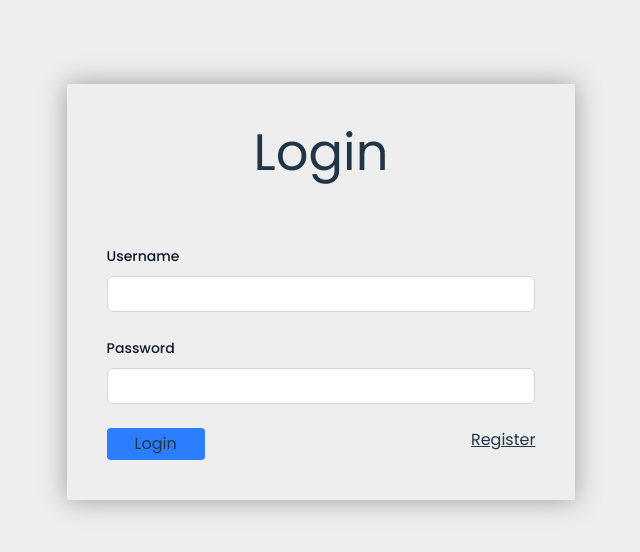
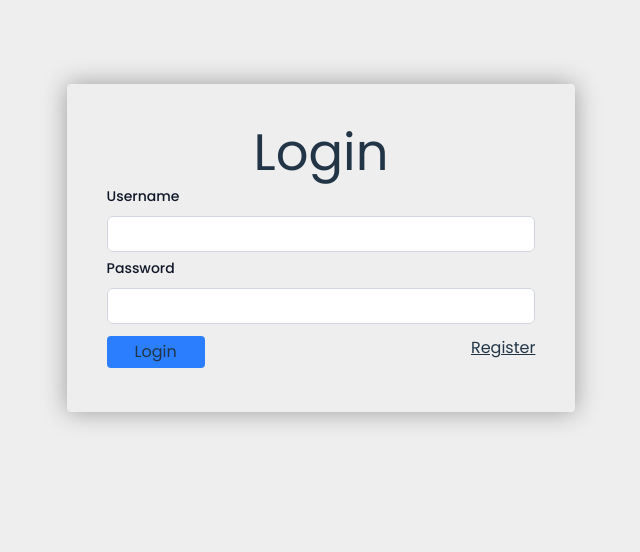
Before and after one commit to VanToanUNIVERSE/quiz-app, a React (Vite) app: page /login in a window 1280 px wide. Shown: the top 552 px of the page, without its empty margins (319-959 px from the left). Built offline with nearby package versions, Linux system fonts and the light colour scheme.

Commit message:
complete demo register

```diff
--- a/src/components/InputGroup.jsx
+++ b/src/components/InputGroup.jsx
@@ -0,0 +1,15 @@
+import React from 'react';
+
+const InputGroup = (props) => {
+    return (
+        <div className='flex flex-col w-full '>
+            <label htmlFor={props.for} className="block text-sm/6 font-medium text-gray-900">{props.label}</label>
+            <div className="mt-2 relative">
+                <input onKeyUp={props.onKeyUp} id={props.id} type={props.type} name={props.name} className="block w-full rounded-md bg-white px-3 py-1.5 text-base text-gray-900 outline-1 -outline-offset-1 outline-gray-300 placeholder:text-gray-400 focus:outline-2 focus:-outline-offset-2 focus:outline-indigo-600 sm:text-sm/6" />
+                <div className=' text-red-400 absolute right-3 top-[50%] translate-y-[-50%]'>{props.error === 'no error' ? <img className=" opacity-70 w-6 h-6 mt-2 -translate-y-0.5" src="/check.png"></img> : props.error} </div>
+            </div>
+        </div>
+    );
+};
+
+export default InputGroup;
--- /dev/null
+++ b/src/components/Message.jsx
@@ -0,0 +1,16 @@
+import React from 'react';
+import { Link } from 'react-router-dom';
+
+const Message = (props) => {
+
+    return (
+        <div className={`w-full h-full backdrop-blur-sm absolute ${props.visible}`}>
+            <div className=' w-[40%] rounded flex flex-col justify-center items-center gap-3 z-10 shadow-2xl p-10 absolute top-[50%] start-[50%] -translate-[50%] bg-amber-50'>
+                <h3 className=' text-3xl'>{props.message}</h3>
+                <Link  to={props.to} ><button className=' px-6 py-3 bg-lime-400 rounded cursor-pointer' onClick={() => props.onClick()}>Ok</button></Link>
+            </div>
+        </div>
+    );
+};
+
+export default Message;
--- /dev/null
+++ b/src/helpers/validators.jsx
@@ -0,0 +1,27 @@
+export const validate = (e, form, setForm, setError) => {
+    const { name, value } = e.target;
+    let message = null;
+
+    if (value.trim() === "") {
+        message = 'Can not empty';
+    } else if (name !== 'fullName' && value.includes(" ")) {
+        message = 'Can not have spaces';
+    } else if (value.length < 5) {
+        message = 'Must have at least 5 characters';
+    } else if (name === 'confirmPassword' && value !== form.password) {
+        message = 'Password and confirm password not match';
+    } else {
+        message = 'no error';
+    }
+
+    setForm(prev => ({
+        ...prev,
+        [name]: value
+    }));
+
+    setError(prev => ({
+        ...prev,
+        [name]: message
+    }));
+
+};
--- a/src/pages/Login.jsx
+++ b/src/pages/Login.jsx
@@ -1,29 +1,41 @@
-import React from 'react';
+import React, { useState } from 'react';
 import { Link } from 'react-router-dom';
+import InputGroup from '../components/InputGroup';
+import { validate } from '../helpers/validators';
 
 const Login = () => {
+    const [error, setError] = useState({});
+    const [form, setForm] = useState({ password: '' });
+    const handleValidate = (e) => {
+        validate(e, form, setForm, setError);
+    }
+    const handleSubmit = (e) => {
+        e.preventDefault();
+        const hasError = Object.values(error).some(
+            (err) => err && err !== 'no error'
+        );
+        const hasEmptyField = Object.values(form).some(
+            (val) => val.trim() === ''
+        );
+
+        if (hasError || hasEmptyField) {
+            alert("Vui lòng nhập đúng thông tin.");
+            return;
+        }
+
+        alert('thanh cong');
+    };
     return (
         <div className='p-1'>
-            <form className='flex flex-col gap-6 p-10 w-[40%] shadow mx-auto mt-20 justify-center items-center'>
+            <form className='flex flex-col gap-1 p-10 w-[40%] shadow mx-auto mt-20 justify-center items-center rounded' method='post' onSubmit={handleSubmit}>
                 <h1>Login</h1>
-                <div className='mt-10 flex flex-col w-full'>
-                    <label for="first-name" className="block text-sm/6 font-medium text-gray-900">Username</label>
-                    <div className="mt-2">
-                        <input id="first-name" type="text" name="first-name" autocomplete="given-name" className="block w-full rounded-md bg-white px-3 py-1.5 text-base text-gray-900 outline-1 -outline-offset-1 outline-gray-300 placeholder:text-gray-400 focus:outline-2 focus:-outline-offset-2 focus:outline-indigo-600 sm:text-sm/6" />
-                    </div>
-                </div>
-                <div className=' flex flex-col w-full'>
-                    <label for="first-name" className="block text-sm/6 font-medium text-gray-900">Password</label>
-                    <div className="mt-2">
-                        <input id="first-name" type="password" name="first-name" autocomplete="given-name" className="block w-full rounded-md bg-white px-3 py-1.5 text-base text-gray-900 outline-1 -outline-offset-1 outline-gray-300 placeholder:text-gray-400 focus:outline-2 focus:-outline-offset-2 focus:outline-indigo-600 sm:text-sm/6" />
-                    </div>
-                </div>
-
-                <div className='flex justify-between w-full'>
-                    <button className='px-7 py-1 bg-blue-500 hover:bg-blue-400 rounded cursor-pointer'>Login</button>
+                <InputGroup label="Username" for="username" id="username" name="username" type="text" onKeyUp={handleValidate} error={error.username}></InputGroup>
+                <InputGroup label="Password" for="password" id="password" name="password" type="password" onKeyUp={handleValidate} error={error.password}></InputGroup>
+                <div className='flex justify-between w-full mt-2'>
+                    <button id='submit-btn' type='submit' className='px-7 py-1 bg-blue-500 hover:bg-blue-400 rounded cursor-pointer'>Login</button>
                     <Link to="/register" className=' underline' >Register</Link>
                 </div>
-
+                <p>{error.typical}</p>
             </form>
         </div>
     );
--- a/src/pages/Register.jsx
+++ b/src/pages/Register.jsx
@@ -1,90 +1,74 @@
 import React, { useState } from 'react';
 import { Link } from 'react-router-dom';
+import InputGroup from '../components/InputGroup';
+import { validate } from '../helpers/validators';
+import Message from '../components/Message';
 
 const Register = () => {
     const [error, setError] = useState({});
     const [form, setForm] = useState({
+        username: '',
         password: '',
-        confirmPassword: ''
+        confirmPassword: '',
+        fullName: ''
+    });
+    const [response, setResponse] = useState({
+        message: '',
+        status: ''
     });
 
-    const validate = (e) => {
-        const { name, value } = e.target;
-        let message = null;
+    const handleValidate = (e) => {
+        validate(e, form, setForm, setError);
+    };
 
-        if (value.trim() === "") {
-            message = 'Can not empty';
+    const handleSubmit = (e) => {
+        e.preventDefault();
+        const hasError = Object.values(error).some(
+            (err) => err && err !== 'no error'
+        );
+        const hasEmptyField = Object.values(form).some(
+            (val) => val.trim() === ''
+        );
+
+        if (hasError || hasEmptyField) {
+            alert("Please fix the errors");
+            return;
         }
-        if (name !== 'fullName' && value.includes(" ")) {
-            message = 'Can not have spaces';
-        } else {
-            if (value.length < 5) {
-                message = 'Must have at least 5 characters';
-            }
-            else {
-                message = 'no error';
-                if (name === 'password') {
-                    setForm(prev => ({ ...prev, password: value }));
+        fetch('http://127.0.0.1:8000/api/users', {
+            method: 'POST',
+            headers: {
+                'Content-Type': 'application/json'
+            },
+            body: JSON.stringify({
+                'username': form.username,
+                'password': form.password,
+                'fullName': form.fullName
+            })
+        })
+            .then(res => res.json())
+            .then(data => setResponse({message: data.message, status: data.status}))
+            .catch(err => console.log("err:", err));
+    };
 
-                }
-                if (name === 'confirmPassword') {
-                    setForm(prev => ({ ...prev, confirmPassword: value }));
-                    if (value !== form.password) {
-                        message = 'Password and confirm password not match';
-                    }
-                }
-            }
-
-
-        }
-        setError(prev => ({
-            ...prev,
-            [name]: message
-        }));
-
-    };
+    const invisible = () => {
+        setResponse({message: '', status: ''});
+    }
 
     return (
         <div className='p-1'>
-            <form className='flex flex-col gap-6 p-10 w-[40%] shadow mx-auto mt-10 justify-center items-center' method='post'>
+            <form method='post' onSubmit={handleSubmit} className='flex flex-col gap-1 p-10 w-[40%] shadow mx-auto mt-5 justify-center items-center rounded' >
                 <h1>Register</h1>
-                <div className='mt-3 flex flex-col w-full'>
-                    <label htmlFor="username" className="block text-sm/6 font-medium text-gray-900">Username</label>
-                    <div className="mt-2">
-                        <input onKeyUp={validate} id="username" type="text" name="username" autocomplete="given-name" className="block w-full rounded-md bg-white px-3 py-1.5 text-base text-gray-900 outline-1 -outline-offset-1 outline-gray-300 placeholder:text-gray-400 focus:outline-2 focus:-outline-offset-2 focus:outline-indigo-600 sm:text-sm/6" />
-                    </div>
-                    <div className=' text-red-500'>{error.username === 'no error' ? <img className=" w-6 h-6 mt-2" src="/check.png"></img> : error.username} </div>
-                </div>
-                <div className=' flex flex-col w-full'>
-                    <label htmlFor="password" className="block text-sm/6 font-medium text-gray-900">Password</label>
-                    <div className="mt-2">
-                        <input onKeyUp={validate} id="password" type="password" name="password" autocomplete="given-name" className="block w-full rounded-md bg-white px-3 py-1.5 text-base text-gray-900 outline-1 -outline-offset-1 outline-gray-300 placeholder:text-gray-400 focus:outline-2 focus:-outline-offset-2 focus:outline-indigo-600 sm:text-sm/6" />
-                        <div className=' text-red-500'>
-                            {error.password === 'no error' ? <img className=" w-6 h-6 mt-2" src="/check.png"></img> : error.password}
-                        </div>
-                    </div>
-                </div>
-                <div className=' flex flex-col w-full'>
-                    <label htmlFor="confirm password" className="block text-sm/6 font-medium text-gray-900">Confirm password</label>
-                    <div className="mt-2">
-                        <input onKeyUp={validate} id="confirm-password" type="password" name="confirmPassword" autocomplete="given-name" className="block w-full rounded-md bg-white px-3 py-1.5 text-base text-gray-900 outline-1 -outline-offset-1 outline-gray-300 placeholder:text-gray-400 focus:outline-2 focus:-outline-offset-2 focus:outline-indigo-600 sm:text-sm/6" />
-                        <div className=' text-red-500'>{error.confirmPassword === 'no error' ? <img className=" w-6 h-6 mt-2" src="/check.png"></img> : error.confirmPassword} </div>
-                    </div>
-                </div>
-                <div className='mt-2 flex flex-col w-full'>
-                    <label htmlFor="full-name" className="block text-sm/6 font-medium text-gray-900">Full name</label>
-                    <div className="mt-2">
-                        <input onKeyUp={validate} id="full-name" type="text" name="fullName" autocomplete="given-name" className="block w-full rounded-md bg-white px-3 py-1.5 text-base text-gray-900 outline-1 -outline-offset-1 outline-gray-300 placeholder:text-gray-400 focus:outline-2 focus:-outline-offset-2 focus:outline-indigo-600 sm:text-sm/6" />
-                        <div className=' text-red-500'>{error.fullName === 'no error' ? <img className=" w-6 h-6 mt-2" src="/check.png"></img> : error.fullName} </div>
-                    </div>
-                </div>
-
-
-                <div className='flex justify-between w-full'>
+                <InputGroup label="Username" for="username" id="username" name="username" type="text" onKeyUp={handleValidate} error={error.username}></InputGroup>
+                <InputGroup label="Password" for="password" id="password" name="password" type="password" onKeyUp={handleValidate} error={error.password}></InputGroup>
+                <InputGroup label="Confirm password" for="confirm-password" id="confirm-password" name="confirmPassword" type="password" onKeyUp={handleValidate} error={error.confirmPassword}></InputGroup>
+                <InputGroup label="Full Name" for="full-name" id="full-name" name="fullName" type="text" onKeyUp={handleValidate} error={error.fullName}></InputGroup>
+                <div className='flex justify-between w-full mt-2'>
                     <button type='submit' className='px-7 py-1 bg-blue-500 hover:bg-blue-400 rounded cursor-pointer'>Register</button>
                     <Link className=' underline' to="/login">Login</Link>
                 </div>
+                <Message onClick={invisible} visible={response.message != '' ? '' : 'invisible'} message={response.message} to={response.status !== 'success' ? '/register' : '/'}></Message>
             </form>
+
         </div>
     );
 };
```
